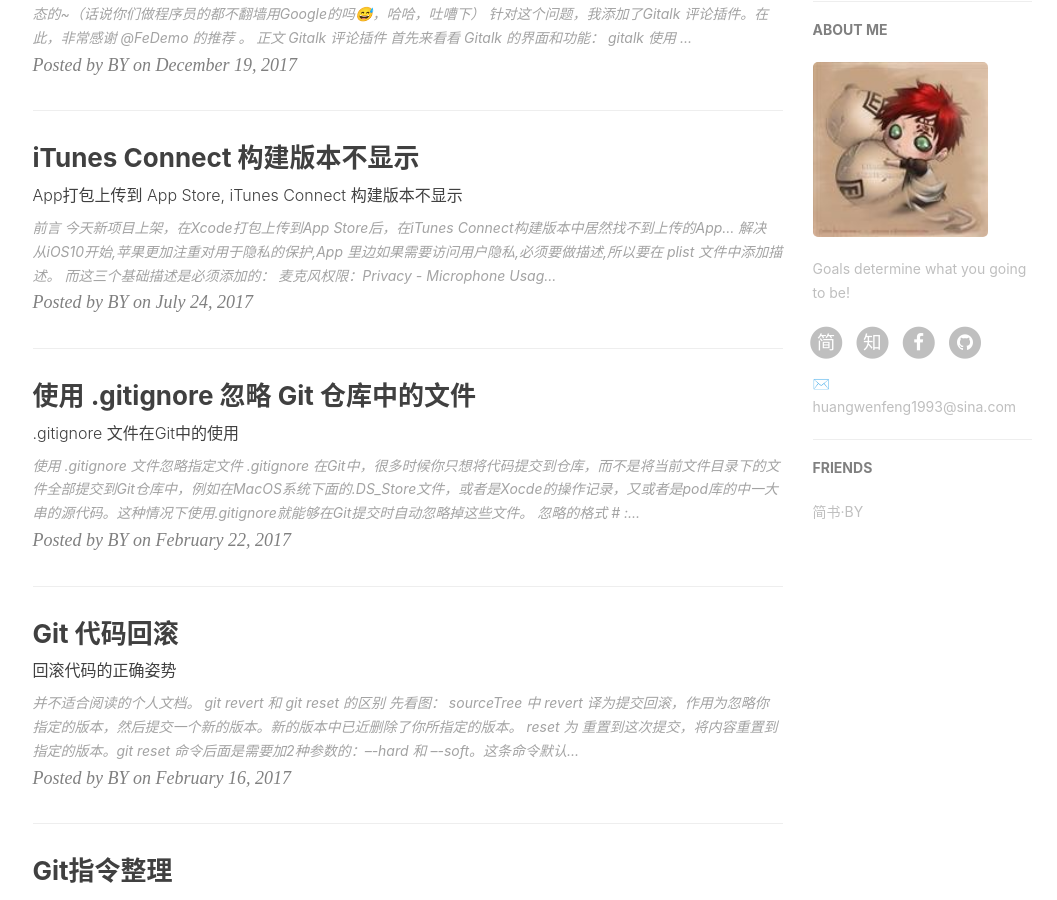
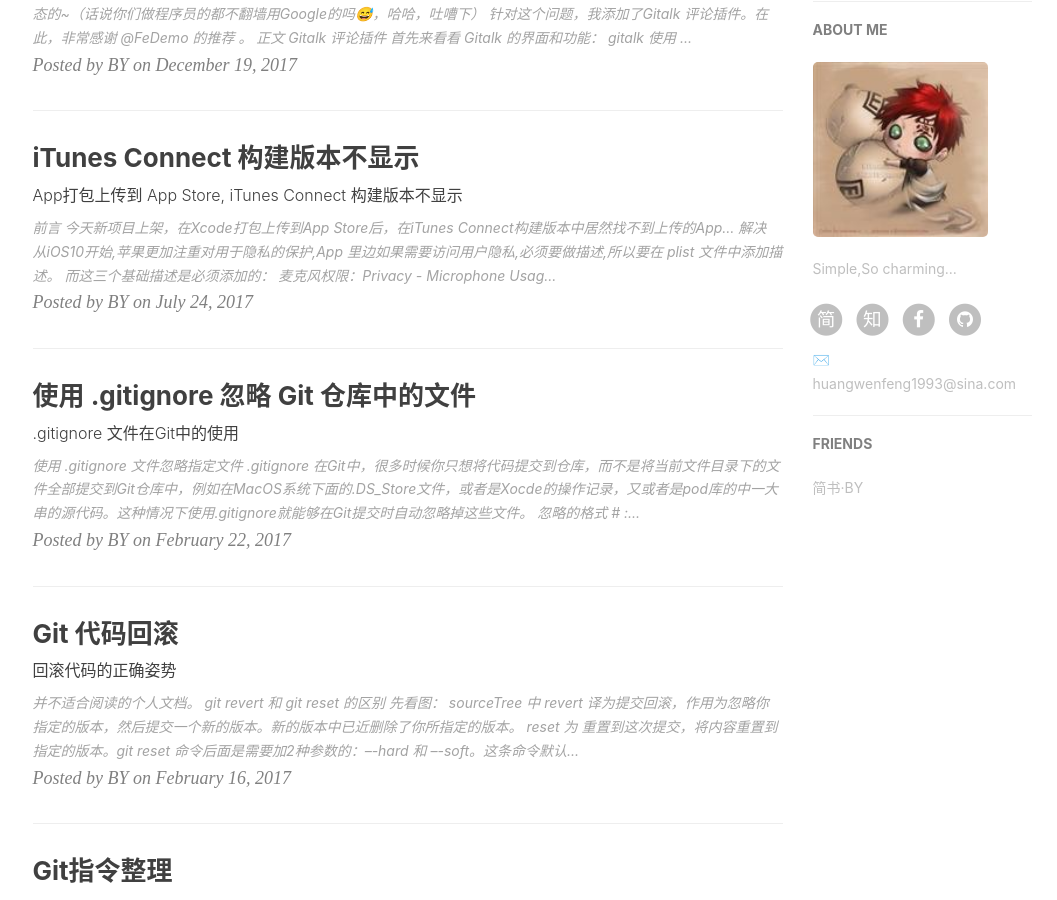
Before and after one commit to wenfengSAT/wenfengSAT.github.io, a Jekyll site: the page built from index.html, in a window 1280 px wide and 900 px high, scrolled down 564 px. Shown: the whole window, without its empty margins (135-1192 px from the left). Built offline with Jekyll 4.4.1, drawn with Linux system fonts in a browser that asks for light colours; nearby versions of some CDN libraries; the list of posts is cut into pages by our own code; comment, search, counter and statistics services are not loaded.

Commit message:
modified test by windows...

```diff
--- a/_config.yml
+++ b/_config.yml
@@ -11,7 +11,7 @@
 
 # Sidebar settings
 sidebar: true                           # whether or not using Sidebar.
-sidebar-about-description: "Goals determine what you going to be!"
+sidebar-about-description: "Simple,So charming..."
 sidebar-avatar: /img/about-BY-gentle.jpg      # use absolute URL, seeing it's used in both `/` and `/about/`
 
 
```
